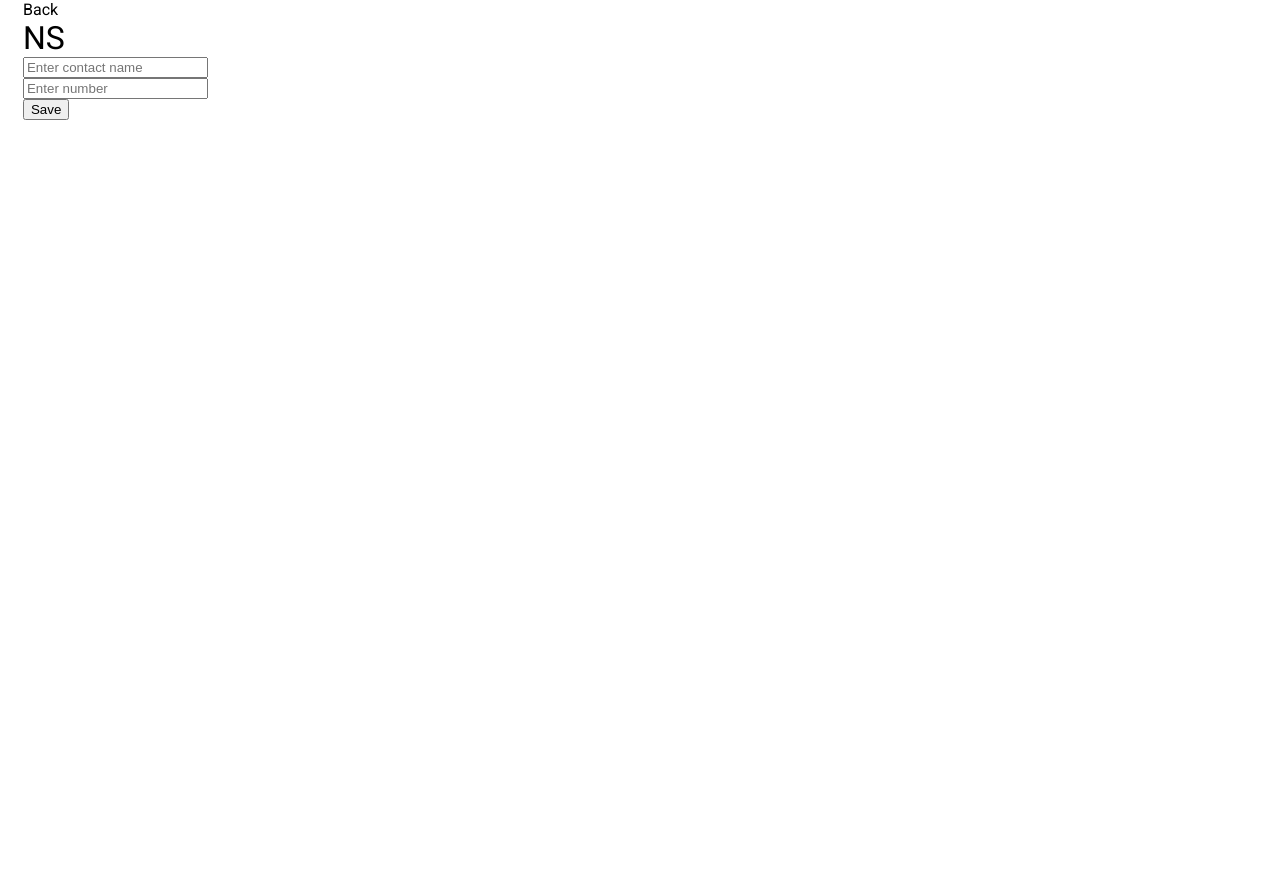
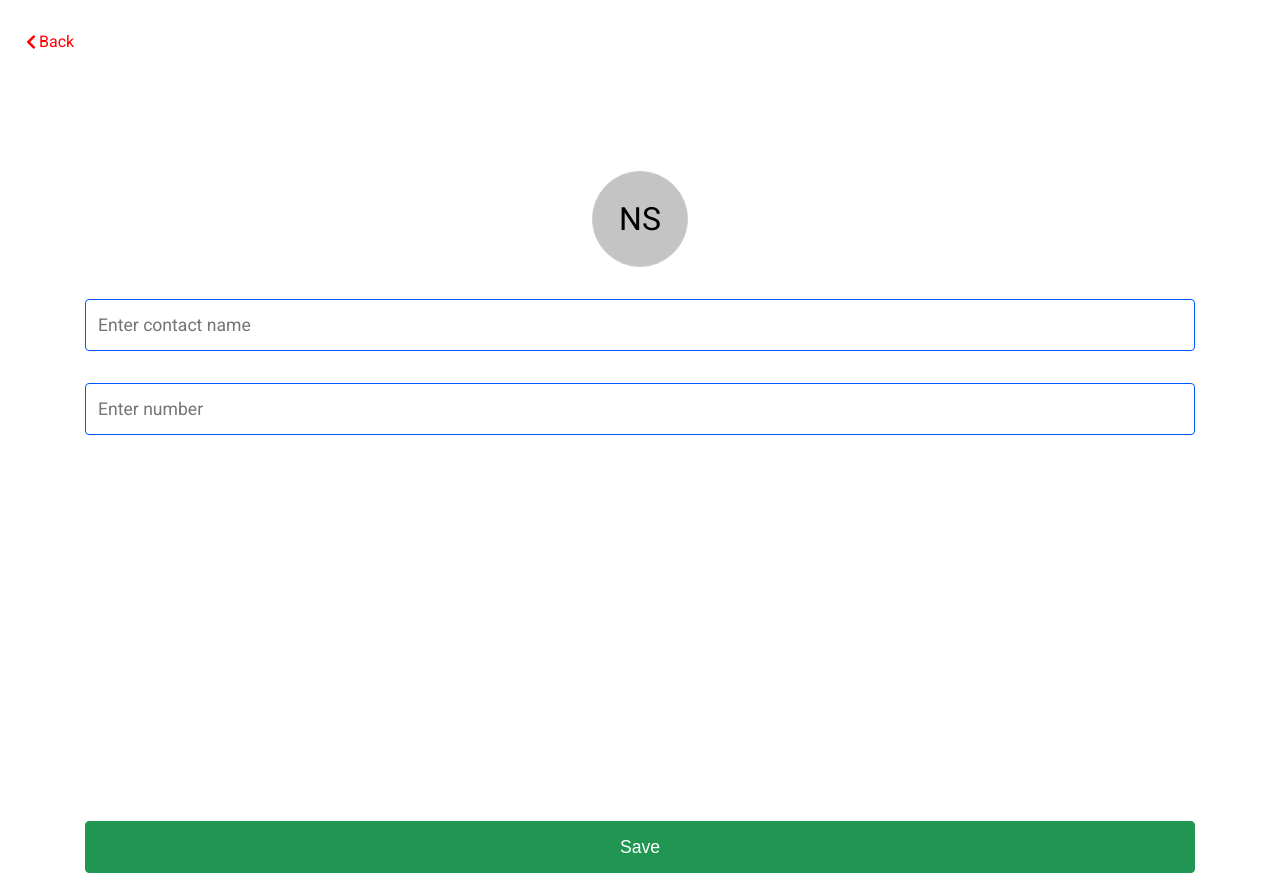
Before and after one commit to NateOs/next_contacts_app, a Next.js app: page /contact in a window 1280 px wide. Before the commit the page ends 800 px from the top, so only its background shows below. Built offline with nearby package versions, Linux system fonts and the light colour scheme.

Commit message:
additional styling, minor styling

```diff
--- a/components/_ContactCount.scss
+++ b/components/_ContactCount.scss
@@ -1,8 +1,7 @@
 .contact-count {
-	position: fixed;
-	padding-bottom: 1.3em;
-	bottom: 0;
-	left: 25%;
-	width: 100%;
-	border: solid 1px #e6e6e6;
+  display: flex;
+  align-items: center;
+  justify-content: center;
+  padding-bottom: 1.3em;
+  padding-top: 1.3em;
 }
--- a/pages/contact.js
+++ b/pages/contact.js
@@ -1,22 +1,33 @@
 import React from "react";
 import Link from "next/link";
+import { FaChevronLeft } from "react-icons/fa";
 
 export default function contact() {
   return (
     <div className="container">
-      {/* TODO insert back icon  */}
-      <Link href="/">Back</Link>
+      <div className="back-btn">
+        <FaChevronLeft />
+        <Link href="/">Back</Link>
+      </div>
       <div className="contact-page">
-        <div>
+        <div className="profile-icon">
           <h1>NS</h1>
         </div>
         <div>
-          <input type="text" placeholder="Enter contact name" />
+          <input
+            type="text"
+            placeholder="Enter contact name"
+            className="form-control"
+          />
         </div>
         <div>
-          <input type="text" placeholder="Enter number" />
+          <input
+            type="text"
+            placeholder="Enter number"
+            className="form-control"
+          />
         </div>
-        <button>Save</button>
+        <button className="save">Save</button>
       </div>
     </div>
   );
--- a/styles/_variables.scss
+++ b/styles/_variables.scss
@@ -9,7 +9,7 @@ $font-size-small: 0.875rem;
 // Colors
 $primary-blue: #0057ff;
 $primary-red: #ff0000;
-$primary-green: #00ff00;
+$primary-green: #219653;
 
 $neutral-black: #111;
 $neutral-grey: #c4c4c4;
--- a/styles/globals.scss
+++ b/styles/globals.scss
@@ -5,6 +5,7 @@ body {
   padding: 0;
   margin: 0;
   font-family: "Roboto", sans-serif;
+  position: relative;
 }
 
 a {
@@ -64,3 +65,4 @@ img {
 @import "../components/SingleContact";
 @import "../components/AllContacts";
 @import "../components/ContactCount";
+@import "../pages/contact";
```
Also changed, not shown: components/Header.jsx (+6 -2 lines).
